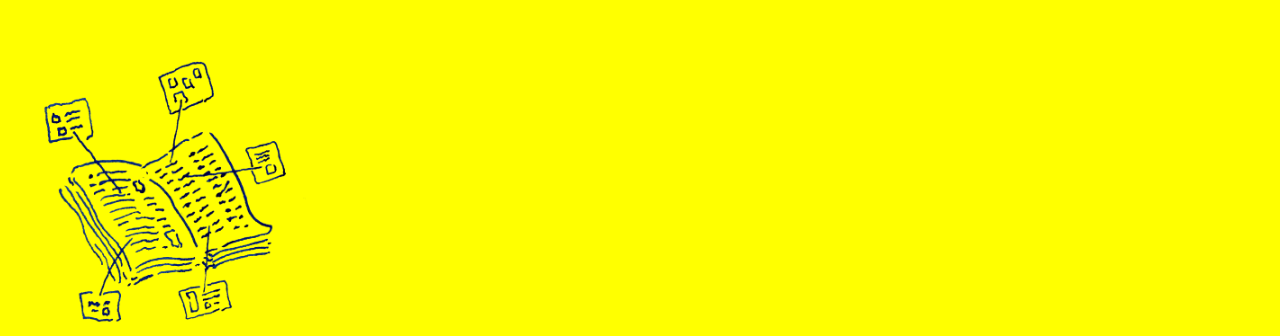
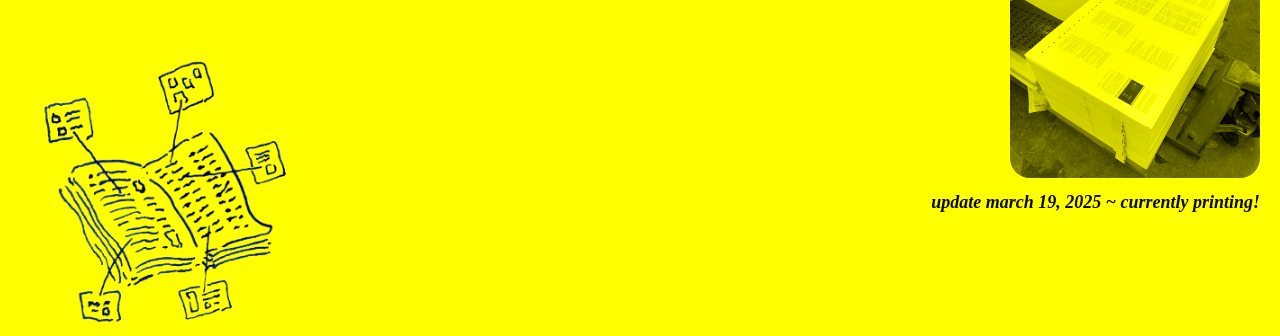
Before and after one commit to oilstel/internetphonebook.net, a plain HTML site: page index.html in a window 1280 px wide. Shown: the part 92-428 px from the top of the page. Drawn offline with Linux system fonts and the light colour scheme.

Commit message:
printing

```diff
--- a/index.html
+++ b/index.html
@@ -63,6 +63,13 @@
         <h1>Internet Phone Book</h1>
 
         <!-- <p class="box">Call this website for audio version: <b>(555) 123-4567</b></p> -->
+
+        <div id="currently-printing">
+            <img src="images/march-19-2025.jpg" alt="a stack of printed spreads in the print shop in athens">
+            <p>
+                <i>update march 19, 2025 ~ currently printing!</i>
+            </p>
+        </div>
 
         <p id="#about">We are creating a physical directory for exploring the vast poetic web. It features the personal websites of hundreds of designers, developers, writers, curators, and educators.</p>
 
--- a/style.css
+++ b/style.css
@@ -25,6 +25,7 @@ h1 {
     font-weight: bold;
     margin: 0;
     margin-bottom: 30px;
+    z-index: 100;
 }
 p {
     font-family: 'Times New Roman', Times, serif;
@@ -195,6 +196,30 @@ footer p {
     line-height: 24px;
 }
 
+#currently-printing {
+    position: fixed;
+    top: 0;
+    right: 0;
+    font-size: 14px;
+    text-align: right;
+    padding: 10px;
+    margin: 10px;
+    mix-blend-mode: luminosity;
+}
+#currently-printing img {
+    max-width: 250px;
+    object-fit: cover;
+    aspect-ratio: 1/1;
+    width: 100%;
+    border-radius: 20px;
+}
+#currently-printing p {
+    font-size: 18px;
+    line-height: 20px;
+    margin-top: 10px;
+    font-weight: bold;
+}
+
 
 
 
@@ -261,9 +286,18 @@ footer p {
         line-height: 18px;
         order: 1;
         margin-bottom: 0;
+        padding: 0;
     }
     footer img {
         max-width: 100px;
         order: 0;
     }
+
+    #currently-printing {
+        position: relative;
+        padding: 0;
+    }
+    #currently-printing img {
+        max-width: 100%;
+    }
 }
```
Also changed, not shown: images/march-19-2025.jpg (added).
